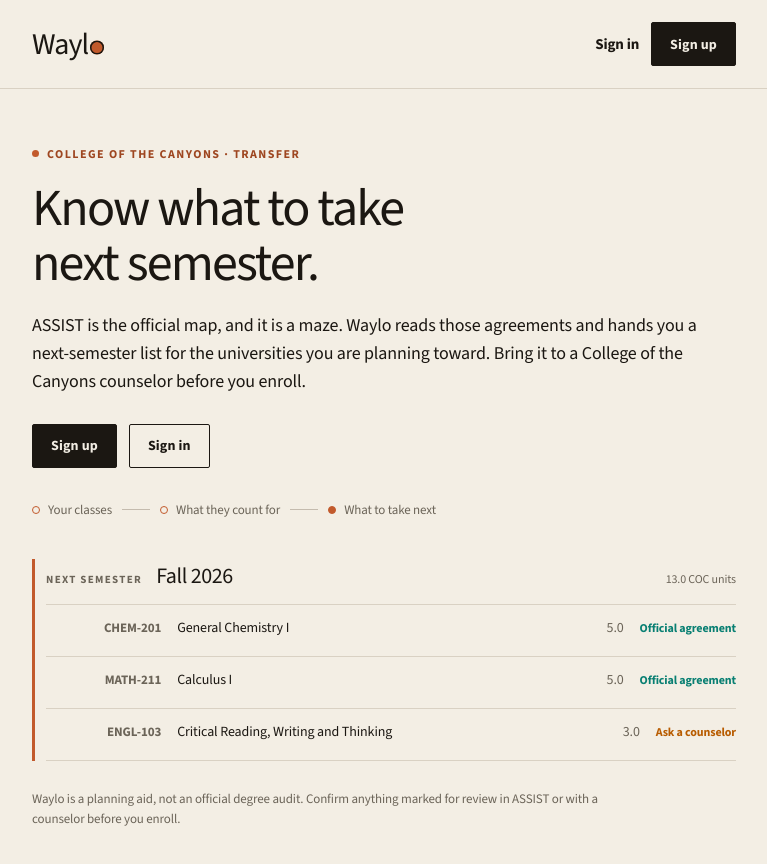
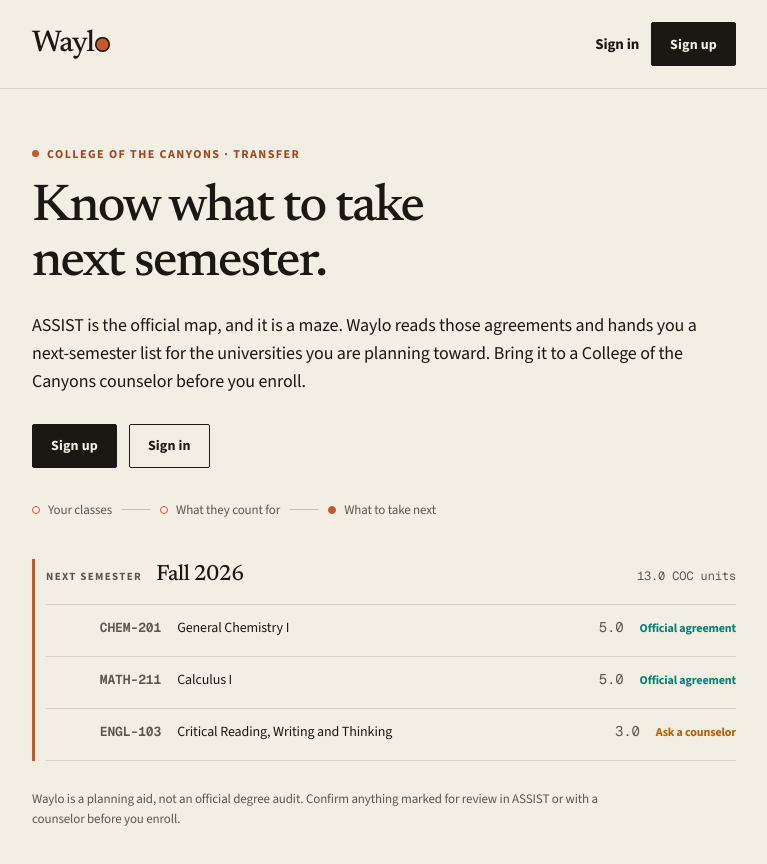
Before and after one commit to william89971/Waylo, a Next.js app: page / in a window 1280 px wide. Shown: the top 864 px of the page, without its empty margins (256-1023 px from the left). Built offline with nearby package versions, Linux system fonts and the light colour scheme; no server answers.

Commit message:
Fix display type and leftover dashboard chrome.
Newsreader now loads from the body font variables, empty states keep
readable contrast on paper, and Home course rows no longer inherit the
old white rounded cards.

Co-authored-by: William Menjivar <menjivarw818@gmail.com>

```diff
--- a/src/app/production.css
+++ b/src/app/production.css
@@ -14,7 +14,7 @@
   --p-background: #f3eee4;
   --p-ink: #1b1712;
   --p-ink-deep: #0f0d0a;
-  --p-muted: #6b6458;
+  --p-muted: #5c564c;
   --p-border: #d9d1c3;
   --p-border-strong: #c4bbae;
   --p-waypoint: #c25a2c;
@@ -29,9 +29,6 @@
   --p-red: #b42318;
   --p-radius: 2px;
   --p-shadow: none;
-  --p-display: var(--font-newsreader), "Iowan Old Style", Georgia, serif;
-  --p-sans: var(--font-source-sans), "Source Sans 3", "Segoe UI", sans-serif;
-  --p-mono: var(--font-geist-mono), ui-monospace, monospace;
 
   --background: #f3eee4;
   --foreground: #1b1712;
@@ -41,8 +38,8 @@
   --popover-foreground: #1b1712;
   --primary: #1b1712;
   --primary-foreground: #f3eee4;
-  --muted: #ebe6db;
-  --muted-foreground: #6b6458;
+  --muted: #5c564c;
+  --muted-foreground: #5c564c;
   --accent: #ebe6db;
   --accent-foreground: #1b1712;
   --border: #d9d1c3;
@@ -51,7 +48,15 @@
 }
 
 * { box-sizing: border-box; }
-body { margin: 0; background: var(--p-paper); color: var(--p-ink); font-family: var(--p-sans); }
+body {
+  --p-display: var(--font-newsreader), "Iowan Old Style", Georgia, serif;
+  --p-sans: var(--font-source-sans), "Source Sans 3", "Segoe UI", sans-serif;
+  --p-mono: var(--font-geist-mono), ui-monospace, monospace;
+  margin: 0;
+  background: var(--p-paper);
+  color: var(--p-ink);
+  font-family: var(--p-sans);
+}
 button, input, select, textarea { font: inherit; }
 button, a { -webkit-tap-highlight-color: transparent; }
 a { color: var(--p-ink); text-underline-offset: 3px; }
@@ -68,7 +73,7 @@ a:hover { color: var(--p-ink-deep); }
   display: inline-flex;
   align-items: baseline;
   color: var(--p-ink);
-  font-family: var(--p-display);
+  font-family: var(--font-newsreader), var(--p-display), Georgia, serif;
   font-size: 30px;
   font-weight: 500;
   letter-spacing: -0.03em;
@@ -77,13 +82,13 @@ a:hover { color: var(--p-ink-deep); }
 .waylo-letters { font: inherit; }
 .waylo-o {
   display: inline-block;
-  width: 0.46em;
-  height: 0.46em;
-  margin: 0 0.02em 0.05em 0.05em;
+  width: 0.5em;
+  height: 0.5em;
+  margin: 0 0.01em 0.04em 0.04em;
   border-radius: 50%;
   background: var(--p-waypoint);
   box-shadow: inset 0 0 0 1.5px var(--p-ink);
-  transform: translateY(0.02em);
+  transform: translateY(0.03em);
 }
 
 .production-button {
@@ -156,11 +161,12 @@ a:hover { color: var(--p-ink-deep); }
 .production-hero h1 {
   margin: 0;
   max-width: 16ch;
-  font-family: var(--p-display);
+  font-family: var(--font-newsreader), var(--p-display), Georgia, serif;
   font-size: 52px;
   font-weight: 500;
   letter-spacing: -0.035em;
   line-height: 1.05;
+  font-optical-sizing: auto;
 }
 .production-lede {
   max-width: 42em;
@@ -277,7 +283,7 @@ a:hover { color: var(--p-ink-deep); }
 
 .auth-page { min-height: 100vh; display: grid; place-items: start center; padding: 56px 24px; background: var(--p-paper); }
 .auth-card { width: min(440px, 100%); background: transparent; border: 0; padding: 0; }
-.auth-card h1 { margin: 24px 0 12px; font-family: var(--p-display); font-size: 32px; font-weight: 500; letter-spacing: -.03em; }
+.auth-card h1 { margin: 24px 0 12px; font-family: var(--font-newsreader), var(--p-display), Georgia, serif; font-size: 32px; font-weight: 500; letter-spacing: -.03em; }
 .auth-card p { color: var(--p-muted); line-height: 1.6; margin-bottom: 24px; }
 .auth-card .production-button { width: 100%; }
 .auth-card .cl-rootBox, .auth-card .cl-cardBox { width: 100%; }
@@ -302,8 +308,18 @@ a:hover { color: var(--p-ink-deep); }
   font-weight: 500;
   letter-spacing: -.03em;
 }
-.onboarding-question { max-width: 760px; margin: 46px auto 0; }
-.onboarding-question h1 { margin: 0 0 9px; font-family: var(--p-display); font-size: 36px; font-weight: 500; letter-spacing: -.03em; line-height: 1.12; }
+.onboarding-question h1:focus,
+.onboarding-question h1:focus-visible { outline: none; }
+.confirmed-course-list .empty-state {
+  display: grid;
+  justify-content: start;
+  gap: 6px;
+  min-height: 0;
+  padding: 16px 0;
+  text-align: left;
+}
+.empty-state p { margin: 0; color: var(--p-muted); }
+.onboarding-question h1 { margin: 0 0 9px; font-family: var(--font-newsreader), var(--p-display), Georgia, serif; font-size: 36px; font-weight: 500; letter-spacing: -.03em; line-height: 1.12; font-optical-sizing: auto; }
 .onboarding-question > p { color: var(--p-muted); margin: 0 0 27px; line-height: 1.55; }
 .onboarding-subheading { margin: 28px 0 12px; font-size: 15px; font-weight: 700; letter-spacing: -.01em; color: var(--p-ink); }
 .onboarding-hint { margin: 0 0 18px; color: var(--p-muted); font-size: 14px; line-height: 1.5; }
@@ -347,15 +363,29 @@ a:hover { color: var(--p-ink-deep); }
 .production-main { min-height: 100vh; margin-left: 238px; }
 .production-page { max-width: 1280px; margin: auto; padding: 48px 44px 90px; }
 .production-page-header { margin-bottom: 28px; }
-.production-page-header h1 { margin: 0; font-family: var(--p-display); font-size: 36px; font-weight: 500; line-height: 1.12; letter-spacing: -.03em; }
+.production-page-header h1 { margin: 0; font-family: var(--font-newsreader), var(--p-display), Georgia, serif; font-size: 36px; font-weight: 500; line-height: 1.12; letter-spacing: -.03em; font-optical-sizing: auto; }
 .production-page-header p { margin: 10px 0 0; color: var(--p-muted); max-width: 46em; }
 .success-banner { margin-bottom: 22px; padding: 0 0 14px; border: 0; border-bottom: 1px solid var(--p-border); background: transparent; color: var(--p-ink); font-weight: 650; }
 .dashboard-layout { display: grid; grid-template-columns: minmax(0, 1fr) 224px; gap: 28px; }
 .recommended-semester { min-width: 0; }
 .section-heading h2 { margin: 0; font-family: var(--p-display); font-size: 22px; font-weight: 500; letter-spacing: -0.02em; }
 .section-heading p { margin: 5px 0 16px; color: var(--p-muted); font-size: 13px; }
-.course-table { border: 1px solid var(--p-border); border-radius: var(--p-radius); overflow: hidden; }
-.course-row { min-height: 78px; display: grid; grid-template-columns: minmax(190px, 1fr) minmax(190px, .7fr) auto; gap: 13px; align-items: center; padding: 13px 16px; border-bottom: 1px solid var(--p-border); }
+.course-table { border: 0; border-top: 1px solid var(--p-border); border-radius: 0; overflow: visible; background: transparent; }
+.course-row {
+  min-width: 0;
+  min-height: 78px;
+  display: grid;
+  grid-template-columns: minmax(190px, 1fr) minmax(190px, .7fr) auto;
+  gap: 13px;
+  align-items: center;
+  padding: 14px 0;
+  border: 0;
+  border-bottom: 1px solid var(--p-border);
+  border-radius: 0;
+  background: transparent;
+  font-size: inherit;
+  box-shadow: none;
+}
 .course-row-actions { display: grid; justify-items: end; gap: 4px; }
 .course-row-actions button, .course-row-actions a { font-size: 12px; font-weight: 650; text-decoration: none; background: none; border: 0; color: var(--p-ink); cursor: pointer; padding: 0; min-height: 0; }
 .course-identity { display: grid; gap: 5px; }
@@ -377,7 +407,7 @@ a:hover { color: var(--p-ink-deep); }
 .course-bucket.core_overlap { background: transparent; color: var(--p-teal); box-shadow: inset 3px 0 0 var(--p-teal); }
 .course-bucket.primary_mandate { background: transparent; color: var(--p-ink); box-shadow: inset 3px 0 0 var(--p-ink); }
 .course-bucket.secondary_divergence { background: transparent; color: var(--p-amber); box-shadow: inset 3px 0 0 var(--p-amber); }
-.course-total { min-height: 55px; display: flex; justify-content: space-between; align-items: center; padding: 13px 16px; background: transparent; font-size: 13px; }
+.course-total { min-height: 55px; display: flex; justify-content: space-between; align-items: center; padding: 13px 0; background: transparent; font-size: 13px; }
 .dashboard-actions { display: flex; gap: 10px; align-items: center; margin-top: 24px; }
 .dashboard-rail { display: grid; align-content: start; border: 0; border-top: 1px solid var(--p-border); border-radius: 0; overflow: visible; }
 .dashboard-rail section { padding: 18px; border-bottom: 1px solid var(--p-border); display: grid; gap: 6px; }
```
